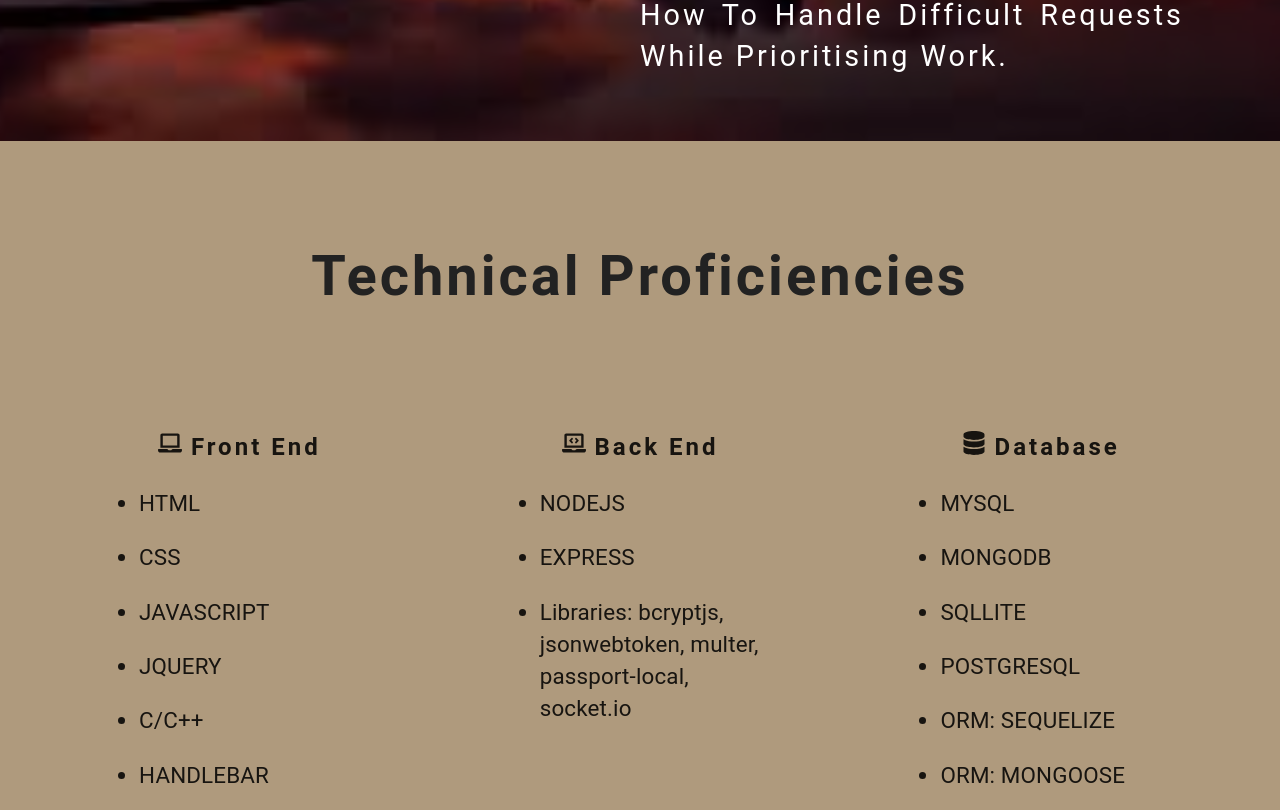
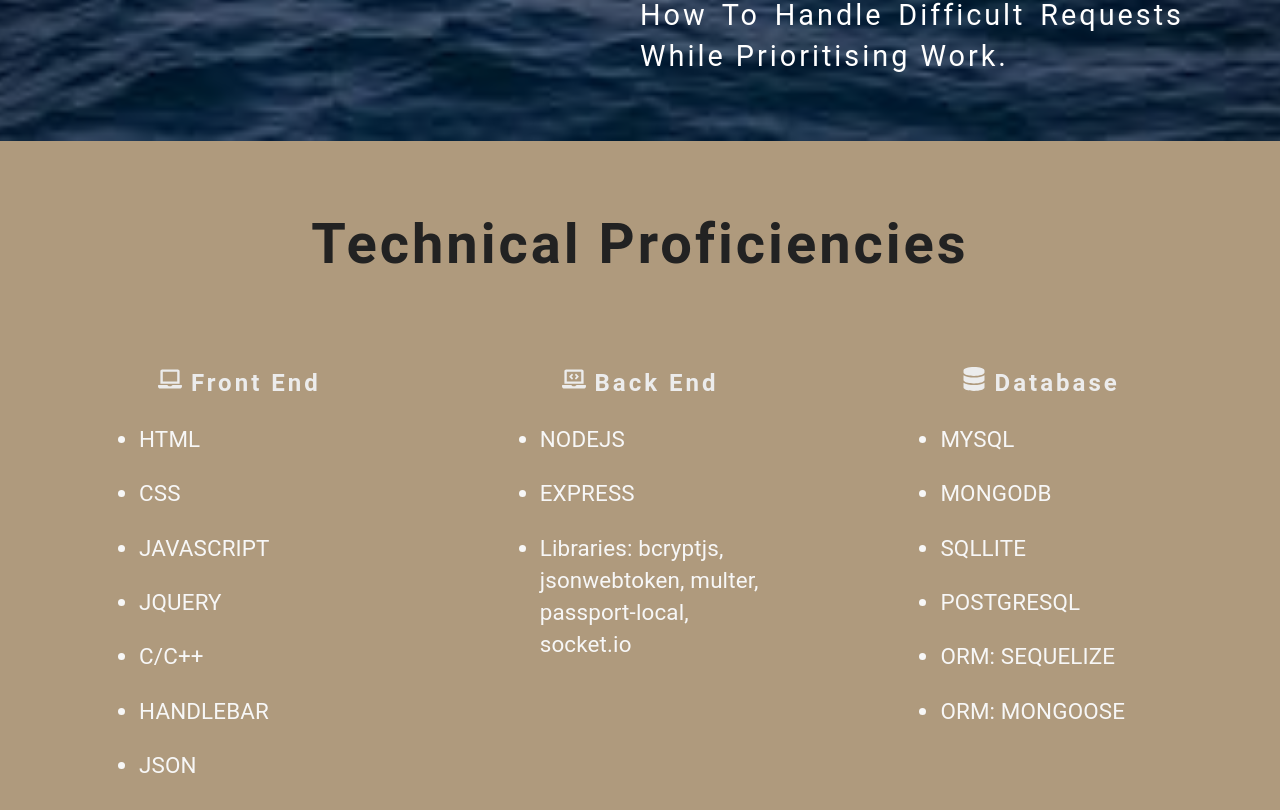
Before and after one commit to marasinipradeep/pradeep-marasini-react-portfolio, a React (Create React App) app in the folder client/: page / in a window 1280 px wide. Shown: the part 830-1640 px from the top of the page. Built offline with nearby package versions, Linux system fonts and the light colour scheme.

Commit message:
Home page redesign completed

```diff
--- a/client/src/Components/Technologies/Technologies.css
+++ b/client/src/Components/Technologies/Technologies.css
@@ -12,7 +12,7 @@
 }
 /* services */
 .services {
-    padding: 3rem 0;
+    padding: 1rem 0;
   }
   .services {
     background: var(--primaryColor);
@@ -32,6 +32,7 @@
     letter-spacing: var(--mainSpacing);
   }
   .services h2 {
+    color: var(--mainGrey);
     text-align: center;
     font-size: 1.5rem;
     letter-spacing: var(--mainSpacing);
@@ -39,6 +40,7 @@
   }
   .services p {
 
+    color: var(--offWhite);
     text-align: left;
     font-size: 1.4rem;
     width: 80%;
```
Also changed, not shown: client/src/Components/Images/cool.jpeg.
